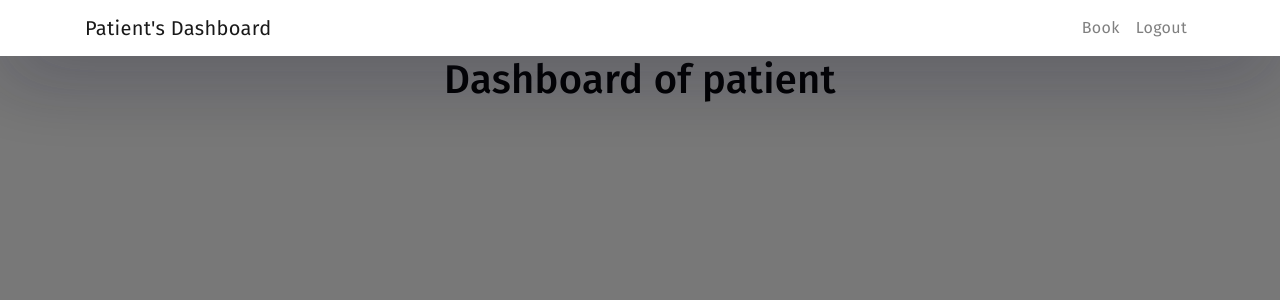
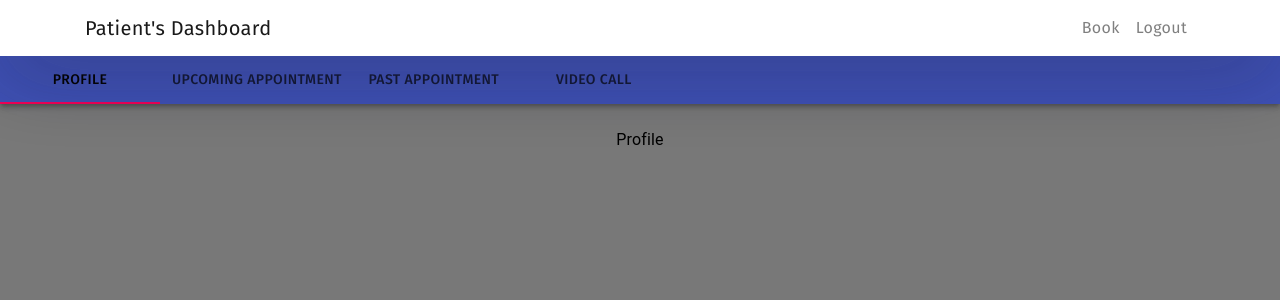
Before and after one commit to harsh2110rj/hack36_Medcare, a React (Create React App) app in the folder client/: page /patient_dashboard in a window 1280 px wide. Shown: the top 300 px of the page. Built offline with nearby package versions, Linux system fonts and the light colour scheme; no server answers.

Commit message:
patient dahsboard

```diff
--- a/client/src/Login_patient.js
+++ b/client/src/Login_patient.js
@@ -46,6 +46,8 @@ function Login_patient(){
                     {
 
                         setLoginStatus(true);
+                        const id=resp.data.id;
+                        localStorage.setItem("id",id);
                         localStorage.setItem("token",resp.data.token);
                         localStorage.setItem("user",email);
 
--- a/client/src/Patient_dashboard.js
+++ b/client/src/Patient_dashboard.js
@@ -2,15 +2,78 @@ import React,{useState,useEffect} from 'react'
 import {Link} from 'react-router-dom'
 import Nav_patient from './Nav_patient'
 import Axios from 'axios'
+import PropTypes from 'prop-types';
+import { makeStyles } from '@material-ui/core/styles';
+import AppBar from '@material-ui/core/AppBar';
+import Tabs from '@material-ui/core/Tabs';
+import Tab from '@material-ui/core/Tab';
+import Typography from '@material-ui/core/Typography';
+import Box from '@material-ui/core/Box';
+import VideoCall from './VideoCall';
+import { ContextProvider } from './Context';
+import Pat_upcoming from './components/Pat_upcoming';
+
+
+function TabPanel(props) {
+    const { children, value, index, ...other } = props;
+
+    return (
+        <div
+            role="tabpanel"
+            hidden={value !== index}
+            id={`simple-tabpanel-${index}`}
+            aria-labelledby={`simple-tab-${index}`}
+            {...other}
+        >
+            {value === index && (
+                <Box p={3}>
+                    <Typography>{children}</Typography>
+                </Box>
+            )}
+        </div>
+    );
+}
+
+TabPanel.propTypes = {
+    children: PropTypes.node,
+    index: PropTypes.any.isRequired,
+    value: PropTypes.any.isRequired,
+};
+
+function a11yProps(index) {
+    return {
+        id: `simple-tab-${index}`,
+        'aria-controls': `simple-tabpanel-${index}`,
+    };
+}
+
+const useStyles = makeStyles((theme) => ({
+    root: {
+        flexGrow: 1,
+        backgroundColor: theme.palette.background.paper,
+    },
+}));
+
+
 function Patient_dashboard(){
     const [name,setName]=useState("");
     const [email,setEmail]=useState("");
+    const [id,setId]=useState(0);
+    const classes = useStyles();
+    const [value, setValue] = React.useState(0);
+
+    const handleChange = (event, newValue) => {
+        setValue(newValue);
+    };
+
+
     useEffect(() => {
         const token = localStorage.getItem('token');
         const user=localStorage.getItem('user');
         console.log(user);
                 setEmail(user);
                 Axios.post('http://localhost:3001/user/patient',{email:user}).then((resp)=>{
+                    setId(localStorage.getItem("id"));
                     console.log(resp.data[0].name);
                     setName(resp.data[0].name);
                     })
@@ -20,7 +83,29 @@ function Patient_dashboard(){
         <div>
             <h1>hello</h1>
             <Nav_patient  name={name}/>
-           <h1>Dashboard of patient</h1>
+            <AppBar position="static">
+                <Tabs value={value} onChange={handleChange} aria-label="simple tabs example">
+                    <Tab label="Profile" {...a11yProps(0)} />
+                    <Tab label="Upcoming Appointment" {...a11yProps(1)} />
+                    <Tab label="Past Appointment" {...a11yProps(2)} />
+                    <Tab label="Video Call" {...a11yProps(3)} />
+                </Tabs>
+            </AppBar>
+            <TabPanel value={value} index={0}>
+                Profile
+</TabPanel>
+            <TabPanel value={value} index={1}>
+               <Pat_upcoming id={id} />
+</TabPanel>
+            <TabPanel value={value} index={2}>
+                Past
+</TabPanel>
+            <TabPanel value={value} index={3}>
+            <ContextProvider>
+            <VideoCall />
+          </ContextProvider>
+</TabPanel>
+
     </div>
     )
 }
--- /dev/null
+++ b/client/src/components/Pat_upcoming.js
@@ -0,0 +1,70 @@
+import React from 'react'
+import { useEffect } from 'react';
+import Axios from 'axios';
+import { makeStyles } from '@material-ui/core/styles';
+import Table from '@material-ui/core/Table';
+import TableBody from '@material-ui/core/TableBody';
+import TableCell from '@material-ui/core/TableCell';
+import TableContainer from '@material-ui/core/TableContainer';
+import TableHead from '@material-ui/core/TableHead';
+import TableRow from '@material-ui/core/TableRow';
+import Paper from '@material-ui/core/Paper';
+
+const useStyles = makeStyles({
+    table: {
+        minWidth: 1350,
+    },
+});
+
+const Pat_upcoming = (props) => {
+    const classes = useStyles();
+    const [id, setId] = React.useState("");
+    const [patients, setPatients] = React.useState([]);
+
+    useEffect(() => {
+        setId(props.id);
+      //  console.log("id in upcoming",props.id);
+        Axios.post('http://localhost:3001/appointmentList/', {
+            id: props.id
+        }).then((res) => {
+           // console.log(res.data);
+            setPatients(res.data);
+        })
+
+    }, []);
+    return (
+        <div>
+             <TableContainer component={Paper}>
+            <Table className={classes.table} aria-label="simple table">
+                    <TableHead>
+                        <TableRow>
+
+                            <TableCell align="center">Patient</TableCell>
+                            <TableCell align="center">Time</TableCell>
+                            <TableCell align="center">Date</TableCell>
+                            <TableCell align="center">Status</TableCell>
+                            <TableCell align="center">Mobile</TableCell>
+                            <TableCell align="center">Link</TableCell>
+
+                        </TableRow>
+                    </TableHead>
+                    <TableBody>
+                        {patients.map((row) => (
+                            <TableRow key={row.ID}>
+                                <TableCell align="center">{row.patient}</TableCell>
+                                <TableCell align="center">{row.slot}</TableCell>
+                                <TableCell align="center">{row.date}</TableCell>
+                                <TableCell align="center">{row.status}</TableCell>
+                                <TableCell align="center">{row.mobile}</TableCell>
+                                <TableCell align="center">Link Part</TableCell>
+
+                            </TableRow>
+                        ))}
+                    </TableBody>
+                </Table>
+            </TableContainer>
+        </div>
+    )
+}
+
+export default Pat_upcoming
```
Also changed, not shown: client/src/components/Pat_past.js (added), 1 other file (tests, documents, lock files or other folders).
